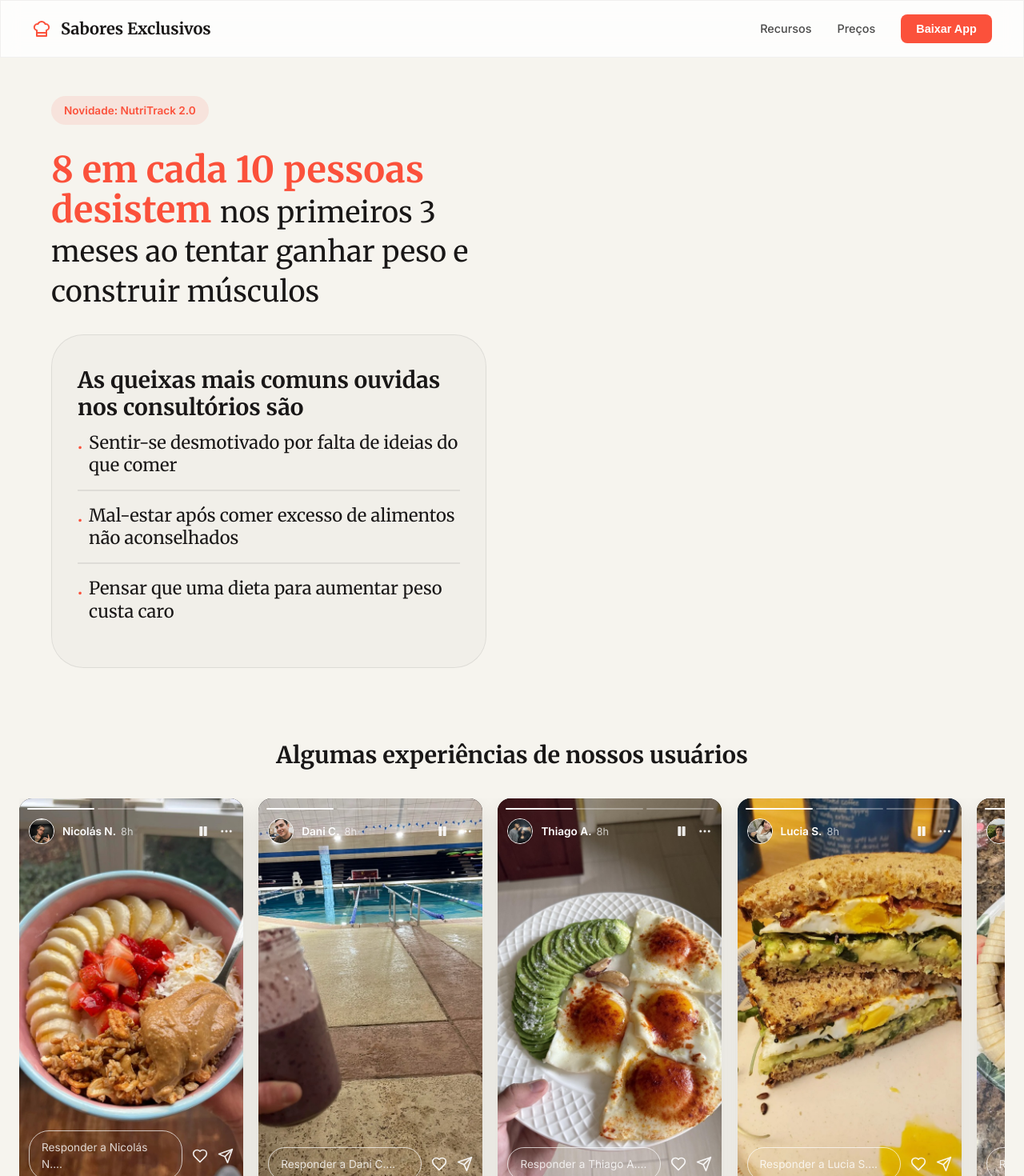
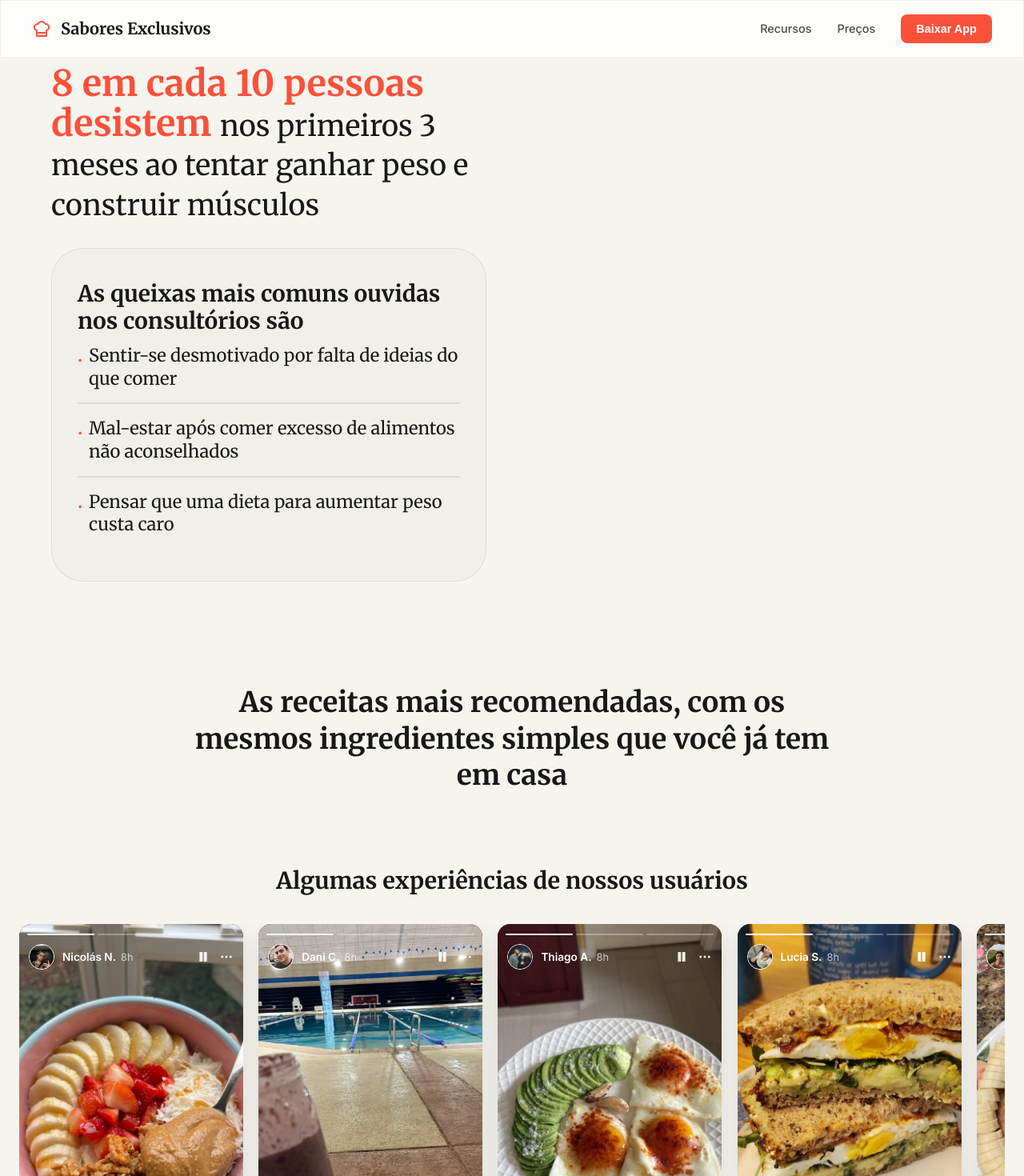
Before and after one commit to YohanSaibb026/LeadingPage, a React (Vite) app: page / in a window 1280 px wide. Shown: the top 1470 px of the page at 80% size. Built offline with nearby package versions, Linux system fonts and the light colour scheme.

Commit message:
style: remove hero badge and add transitional punchline section

```diff
--- a/src/App.css
+++ b/src/App.css
@@ -116,7 +116,7 @@
 
 /* Hero */
 .hero {
-    padding: 120px 2rem 120px;
+    padding: 80px 2rem 100px;
     display: grid;
     grid-template-columns: 1fr 1fr;
     align-items: center;
@@ -1295,3 +1295,34 @@
         padding: 3rem 1.5rem;
     }
 }
+
+/* Punchline Divider */
+.punchline-divider {
+    padding: 4rem 2rem;
+    background: var(--hero-bg);
+    text-align: center;
+}
+
+.punchline-content {
+    max-width: 800px;
+    margin: 0 auto;
+}
+
+.punchline-content p {
+    font-size: 2.2rem;
+    font-family: 'Merriweather', serif;
+    font-weight: 700;
+    line-height: 1.3;
+    color: var(--text-main);
+    margin: 0;
+}
+
+@media (max-width: 768px) {
+    .punchline-divider {
+        padding: 3rem 1.5rem;
+    }
+
+    .punchline-content p {
+        font-size: 1.6rem;
+    }
+}
--- a/src/App.tsx
+++ b/src/App.tsx
@@ -96,7 +96,6 @@ function App() {
             {/* Hero Section */}
             <header className="hero">
                 <div className="hero-content">
-                    <div className="badge">{t('hero.badge')}</div>
                     <h1>
                         <Trans i18nKey="hero.title">
                             <span className="text-gradient">8 em cada 10 pessoas desistem</span>
@@ -123,6 +122,12 @@ function App() {
                     {/* Mockup area removed - starting fresh */}
                 </div>
             </header>
+
+            <section className="punchline-divider">
+                <div className="punchline-content">
+                    <p>{t('hero.punchline')}</p>
+                </div>
+            </section>
 
             {/* Stories Section */}
             <section className="reviews-stories">
--- a/src/locales/es.json
+++ b/src/locales/es.json
@@ -5,7 +5,6 @@
         "download": "Descargar App"
     },
     "hero": {
-        "badge": "Novedad: NutriTrack 2.0",
         "title": "<0>8 de cada 10 personas abandonan</0> <1>en los primeros 3 meses al intentar ganar peso y ganar músculo</1>",
         "subtitle": "Las quejas más comunes escuchadas en los consultorios son",
         "complaints": [
@@ -13,6 +12,7 @@
             "Malestar tras comer en exceso alimentos no recomendados",
             "Pensar que una dieta para subir de peso o ganar músculo es cara"
         ],
+        "punchline": "Las recetas más recomendadas, con los mismos ingredientes simples que ya tienes en casa",
         "continue": "Continuar",
         "demo": "Ver Demostración",
         "social": "Usado por más de 500+ chefs en casa"
--- a/src/locales/pt.json
+++ b/src/locales/pt.json
@@ -5,7 +5,6 @@
         "download": "Baixar App"
     },
     "hero": {
-        "badge": "Novidade: NutriTrack 2.0",
         "title": "<0>8 em cada 10 pessoas desistem</0> <1>nos primeiros 3 meses ao tentar ganhar peso e construir músculos</1>",
         "subtitle": "As queixas mais comuns ouvidas nos consultórios são",
         "complaints": [
@@ -13,6 +12,7 @@
             "Mal-estar após comer excesso de alimentos não aconselhados",
             "Pensar que uma dieta para aumentar peso custa caro"
         ],
+        "punchline": "As receitas mais recomendadas, com os mesmos ingredientes simples que você já tem em casa",
         "continue": "Continuar",
         "demo": "Ver Demonstração",
         "social": "Usado por mais de 500+ chefs em casa"
```
